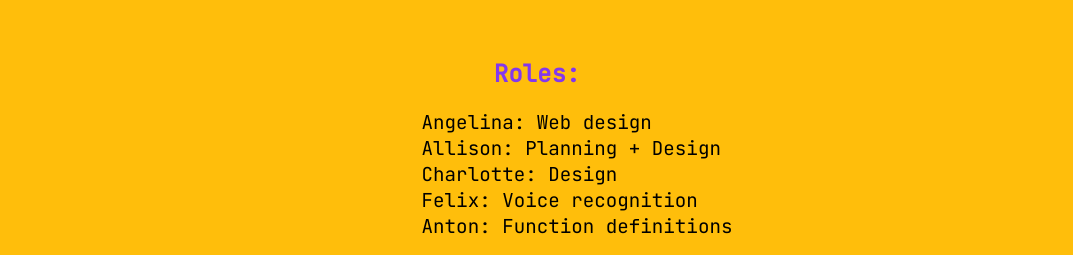
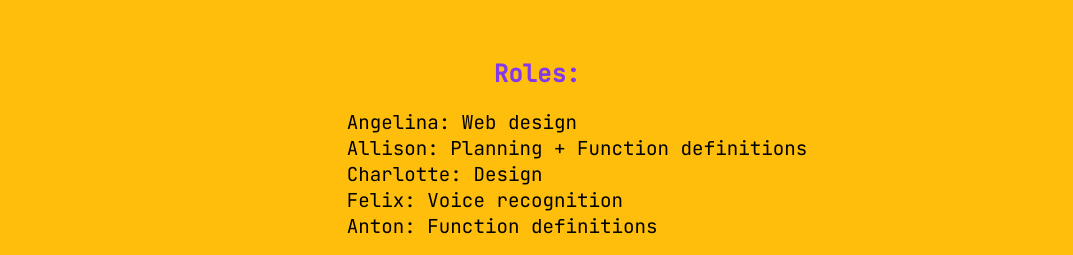
Before and after one commit to aezielinska/Panda, a plain HTML site: page index.html in a window 1280 px wide. Shown: the part 840-1095 px from the top of the page, without its empty margins (103-1176 px from the left). Drawn offline with Linux system fonts and the light colour scheme.

Commit message:
Update index.html

```diff
--- a/index.html
+++ b/index.html
@@ -28,7 +28,7 @@
     <h2 style="color: #8338ec;">Roles: </h2>
     <ol style="font-size: larger;">
         <ul>Angelina: Web design</ul>
-        <ul>Allison: Planning + Design</ul>
+        <ul>Allison: Planning + Function definitions</ul>
         <ul>Charlotte: Design</ul>
         <ul>Felix: Voice recognition</ul>
         <ul>Anton: Function definitions</ul>
```
